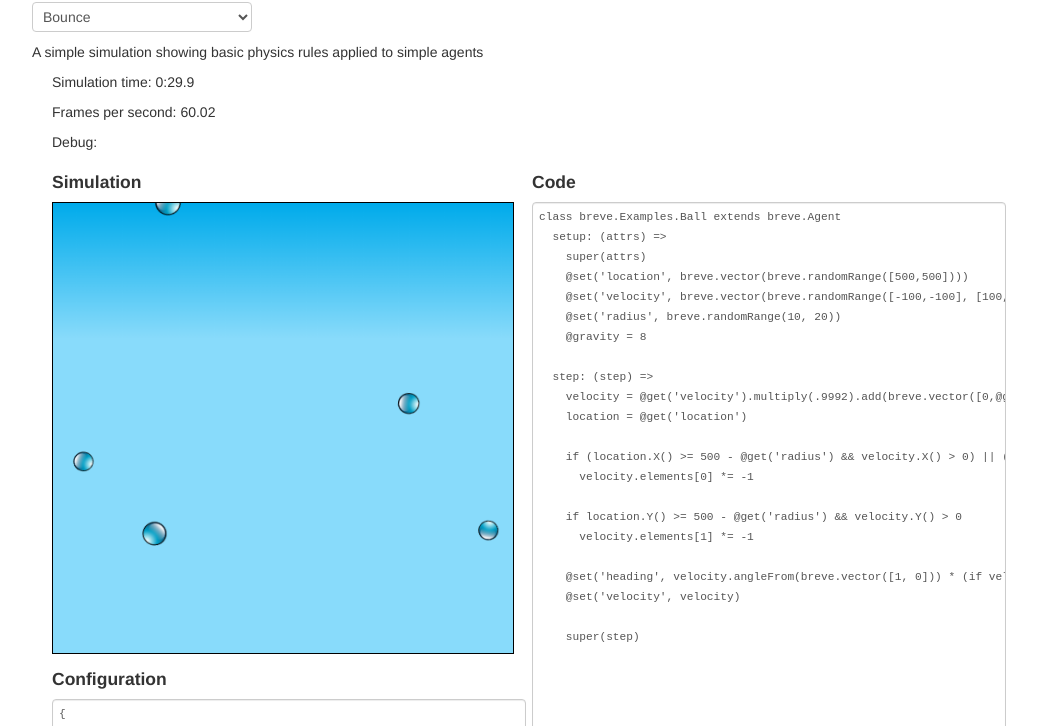
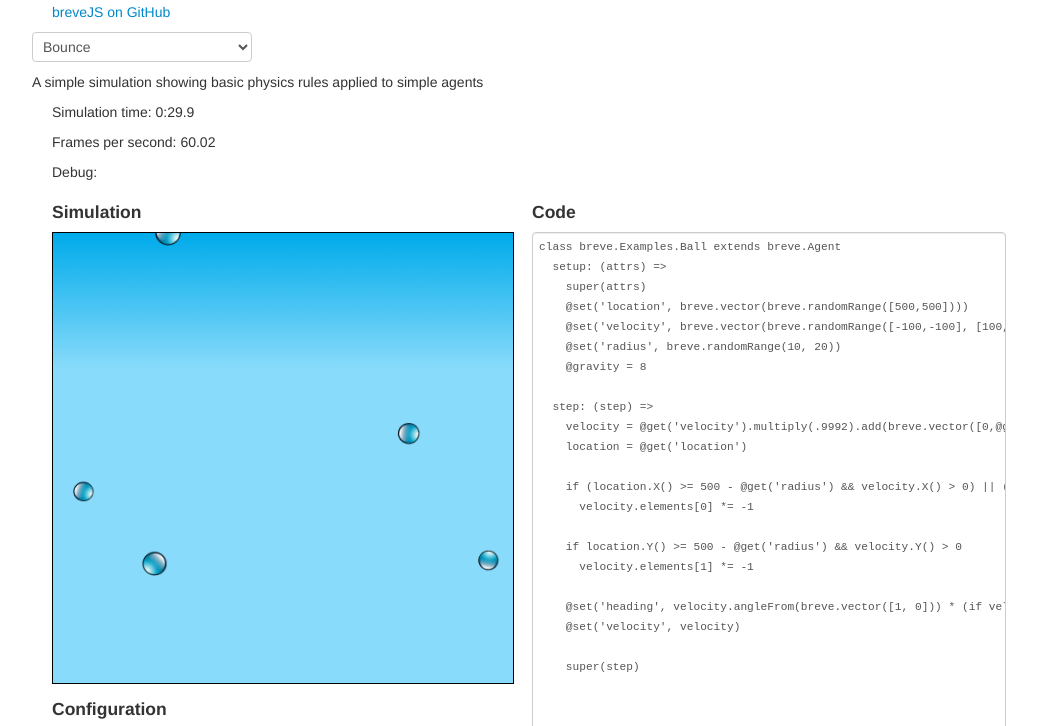
Before and after one commit to jonklein/breve.js, a plain HTML site: page index.html in a window 1280 px wide. Shown: the part 58-784 px from the top of the page, without its empty margins (118-1155 px from the left). Drawn offline with nearby package versions, Linux system fonts and the light colour scheme.

Commit message:
example page update

```diff
--- a/index.html
+++ b/index.html
@@ -10,7 +10,7 @@
   <body>
     <div class="container">
       <h1>Examples <small>breveJS simulation toolkit</small></h1>
-
+      <p><a href="http://github.com/jonklein/breve.js">breveJS on GitHub</a></p>
       <div class="row">
         <select class="simulation-select">
         </select>
```
